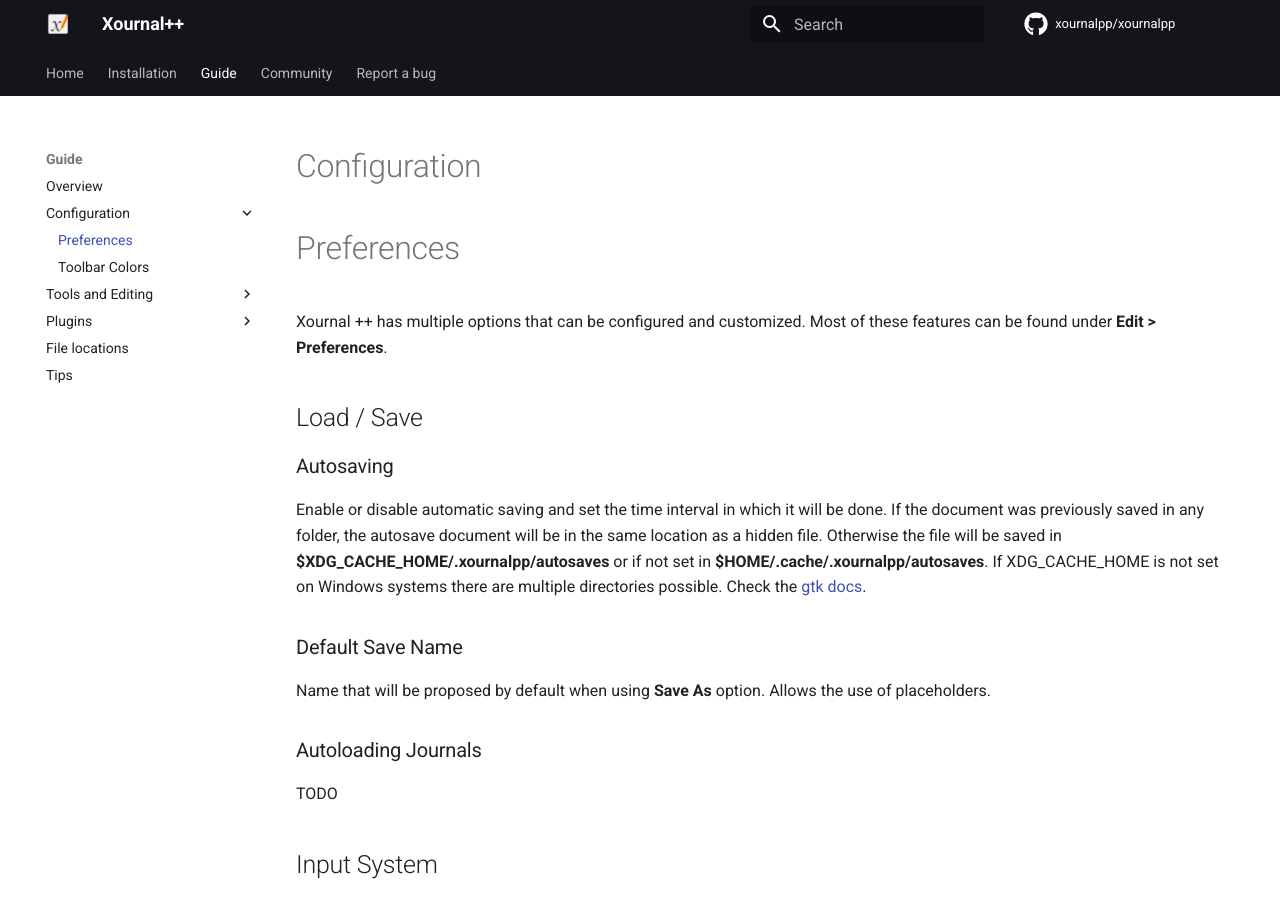
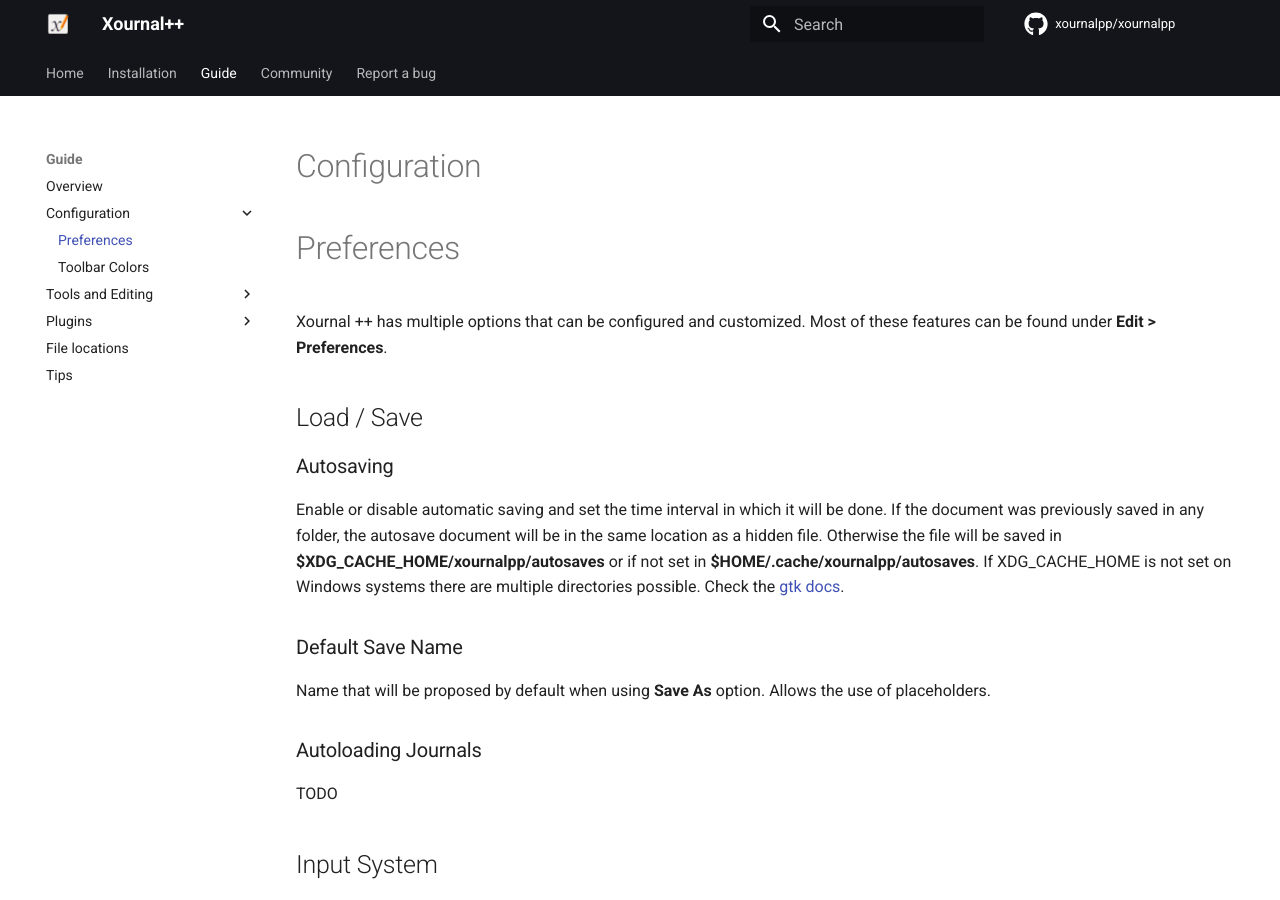
Before and after one commit to xournalpp/xournalpp.github.io, an MkDocs documentation site: the page built from docs/guide/config/preferences.md, in a window 1280 px wide and 900 px high. Built offline with MkDocs 1.6.1 and Material for MkDocs 9.7.7, drawn with Linux system fonts in a browser that asks for light colours; comment, search, counter and statistics services are not loaded; the version menu is left out.

Commit message:
remove dots

```diff
--- a/docs/guide/config/preferences.md
+++ b/docs/guide/config/preferences.md
@@ -7,7 +7,7 @@ Xournal ++ has multiple options that can be configured and customized. Most of t
 
 ### Autosaving
 
-Enable or disable automatic saving and set the time interval in which it will be done. If the document was previously saved in any folder, the autosave document will be in the same location as a hidden file. Otherwise the file will be saved in **$XDG_CACHE_HOME/.xournalpp/autosaves** or if not set in **$HOME/.cache/.xournalpp/autosaves**. If XDG_CACHE_HOME is not set on Windows systems there are multiple directories possible. Check the [gtk docs](https://docs.gtk.org/glib/func.get_user_cache_dir.html).
+Enable or disable automatic saving and set the time interval in which it will be done. If the document was previously saved in any folder, the autosave document will be in the same location as a hidden file. Otherwise the file will be saved in **$XDG_CACHE_HOME/xournalpp/autosaves** or if not set in **$HOME/.cache/xournalpp/autosaves**. If XDG_CACHE_HOME is not set on Windows systems there are multiple directories possible. Check the [gtk docs](https://docs.gtk.org/glib/func.get_user_cache_dir.html).
 
 ### Default Save Name
 
```
